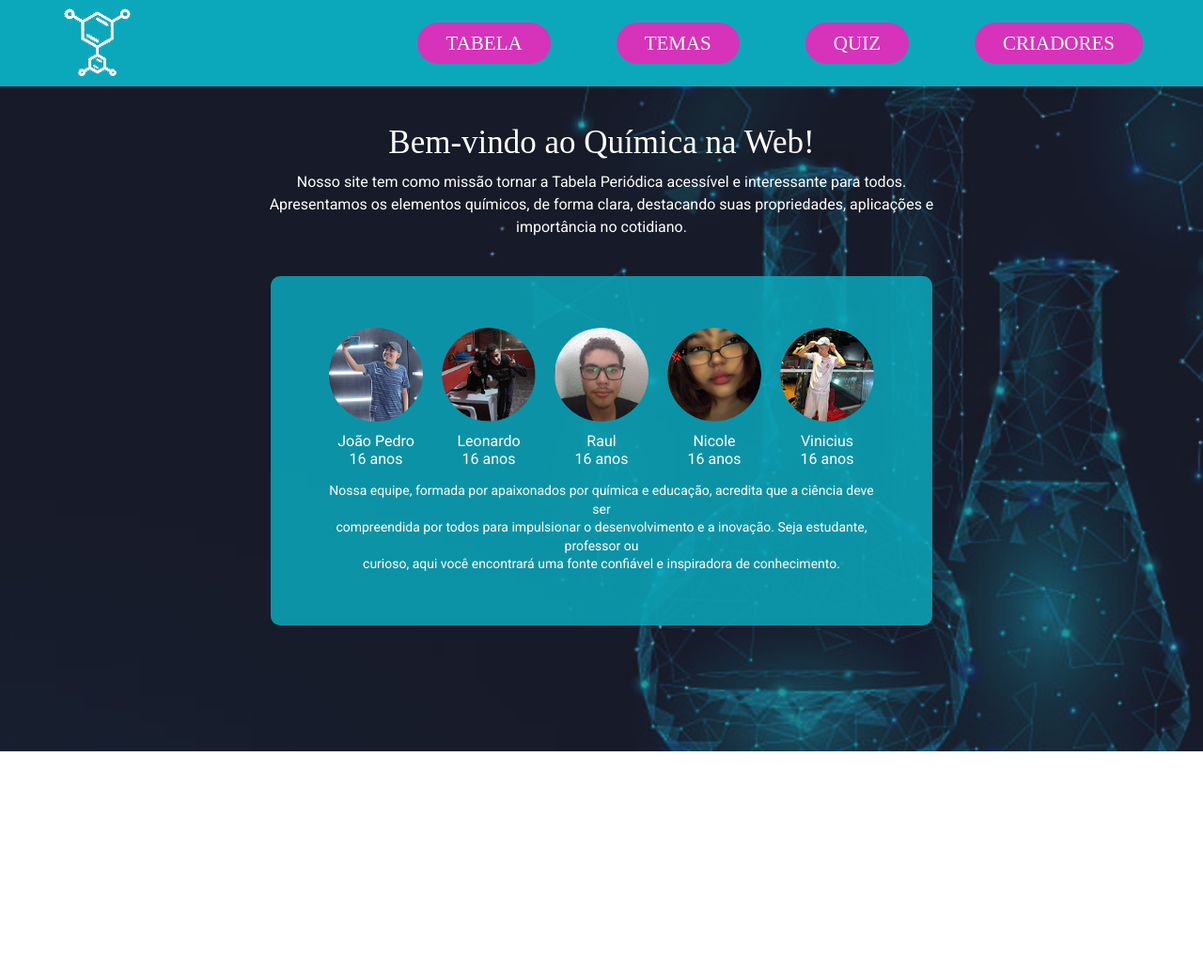
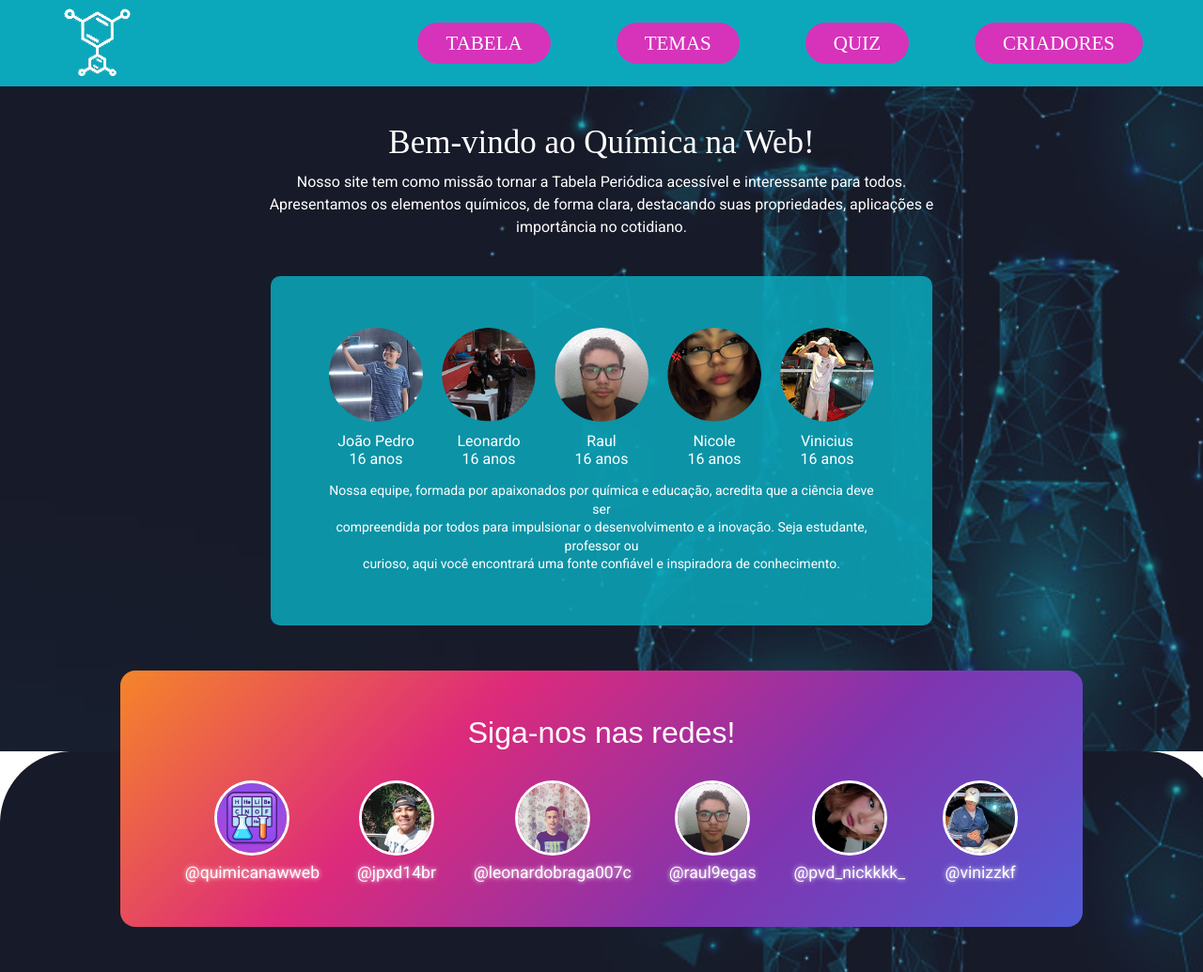
Before and after one commit to joaopedro12A/Quimicanawweb, a plain HTML site: page SN.html in a window 1280 px wide. Shown: the whole page at 94% size. Before the commit the page ends 800 px from the top, so only its background shows below. Drawn offline with Linux system fonts and the light colour scheme; a web font is replaced by a local one.

Commit message:
Sobre Nós Atualizado

```diff
--- a/SN.css
+++ b/SN.css
@@ -100,3 +100,61 @@ nav ul li a:hover {
     font-size: 0.875rem;
     line-height: 1.4;
 }
+
+.redes-sociais {
+    padding: 3rem 1rem;
+    text-align: center;
+    background: linear-gradient(135deg, #f58529, #dd2a7b, #8134af, #515bd4);
+    border-radius: 1rem;
+    margin: 3rem auto;
+    width: 80%;
+}
+
+.redes-sociais h2 {
+    font-family: 'Chau Philomene One', sans-serif;
+    font-size: 2rem;
+    margin-bottom: 2rem;
+    font-weight: 100;
+}
+
+.icones {
+    display: flex;
+    justify-content: center;
+    flex-wrap: wrap;
+    gap: 2.5rem;
+}
+
+.icone a {
+    display: flex;
+    flex-direction: column;
+    align-items: center;
+    text-decoration: none;
+    color: white;
+    transition: transform 0.3s ease;
+}
+
+.icone img {
+    width: 5rem;
+    height: 5rem;
+    border-radius: 50%;
+    object-fit: cover;
+    border: 3px solid white;
+    transition: transform 0.3s ease, box-shadow 0.3s ease;
+}
+
+.icone:hover img {
+    transform: scale(1.2) rotate(10deg);
+    box-shadow: 0 0 15px #f58529, 0 0 25px #dd2a7b, 0 0 35px #8134af;
+}
+
+.icone p {
+    margin-top: 0.5rem;
+    font-size: 1.1rem;
+    text-shadow: 0 0 5px #fff;
+    transition: color 0.3s ease, text-shadow 0.3s ease;
+}
+
+.icone:hover p {
+    color: #fff;
+    text-shadow: 0 0 10px #f58529, 0 0 15px #dd2a7b, 0 0 20px #8134af;
+}
--- a/SN.html
+++ b/SN.html
@@ -1,15 +1,12 @@
 <!DOCTYPE html>
-<html lang="en">
+<html lang="pt-br">
 <head>
     <meta charset="UTF-8">
     <meta name="viewport" content="width=device-width, initial-scale=1.0">
     <link rel="preconnect" href="https://fonts.googleapis.com">
+    <link rel="preconnect" href="https://fonts.gstatic.com" crossorigin>
     <link href="https://fonts.googleapis.com/css2?family=Roboto:ital,wght@0,100..900;1,100..900&display=swap" rel="stylesheet">
-    <link rel="preconnect" href="https://fonts.gstatic.com" crossorigin>
-
-    <link rel="preconnect" href="https://fonts.googleapis.com">
     <link href="https://fonts.googleapis.com/css2?family=Chau+Philomene+One:ital@0;1&display=swap" rel="stylesheet">
-    <link rel="preconnect" href="https://fonts.gstatic.com" crossorigin>
     <link rel="stylesheet" href="SN.css">
     <title>Sobre Nós</title>
 </head>
@@ -17,10 +14,10 @@
     <header>
         <nav>
             <div class="logo">
-         <a href="./index.html">
-        <img src="./logo.png" alt="Logo">
-        </a>
-        </div>
+                <a href="./index.html">
+                    <img src="./logo.png" alt="Logo">
+                </a>
+            </div>
             <ul>
                 <li><a href="./Tabela_interativa.html">TABELA</a></li>
                 <li><a href="./Temas.html">TEMAS</a></li>
@@ -31,12 +28,14 @@
     </header>
 
     <main>
+        <!-- Introdução -->
         <section class="intro">
             <h1>Bem-vindo ao Química na Web!</h1>
             <p>Nosso site tem como missão tornar a Tabela Periódica acessível e interessante para todos.<br>
             Apresentamos os elementos químicos, de forma clara, destacando suas propriedades, aplicações e <br> importância no cotidiano.</p>
         </section>
 
+        <!-- Equipe -->
         <section class="equipe">
             <div class="membros">
                 <div class="membro">
@@ -59,11 +58,56 @@
                     <img src="./Integrantes/Vini.png" alt="Vinicius">
                     <p>Vinicius<br>16 anos</p>
                 </div>
+
             </div>
             <p class="descricao">
                 Nossa equipe, formada por apaixonados por química e educação, acredita que a ciência deve ser<br> compreendida por todos para impulsionar o desenvolvimento e a inovação. Seja estudante, professor ou <br> curioso, aqui você encontrará uma fonte confiável e inspiradora de conhecimento.
             </p>
         </section>
+
+       <!-- Redes Sociais -->
+<section class="redes-sociais">
+    <h2>Siga-nos nas redes!</h2>
+    <div class="icones">
+        <div class="icone">
+            <a href="https://www.instagram.com/unasp_quimicanaweb/" target="_blank">
+                <img src="./Instagram/perfil.png" alt="Instagram">
+            </a>
+            <p>@quimicanawweb</p>
+        </div>
+        <div class="icone">
+            <a href="https://www.instagram.com/jpxd14br/" target="_blank">
+                <img src="./Instagram/Jp.jpg" alt="Instagram">
+            </a>
+            <p>@jpxd14br</p>
+        </div>
+        <div class="icone">
+            <a href="https://www.instagram.com/leonardobraga007c/" target="_blank">
+                <img src="./Instagram/Leo.jpg" alt="Instagram">
+            </a>
+            <p>@leonardobraga007c</p>
+        </div>
+        <div class="icone">
+            <a href="https://www.instagram.com/raul9egas/" target="_blank">
+                <img src="./Instagram/Raul.png" alt="Instagram">
+            </a>
+            <p>@raul9egas</p>
+        </div>
+        <div class="icone">
+            <a href="https://www.instagram.com/pvd_nickkkk_/" target="_blank">
+                <img src="./Instagram/Nick.jpg" alt="Instagram">
+            </a>
+            <p>@pvd_nickkkk_</p>
+        </div>
+        <div class="icone">
+            <a href="https://www.instagram.com/vinizzkf/" target="_blank">
+                <img src="./Instagram/Vini.jpg" alt="Instagram">
+            </a>
+            <p>@vinizzkf</p>
+        </div>
+    </div>
+</section>
+
     </main>
 </body>
 </html>
```
Also changed, not shown: Instagram/Jp.jpg (added), Instagram/Leo.jpg (added), Instagram/Nick.jpg (added), Instagram/Raul.png (added), Instagram/Vini.jpg (added), Instagram/perfil.png (added).
